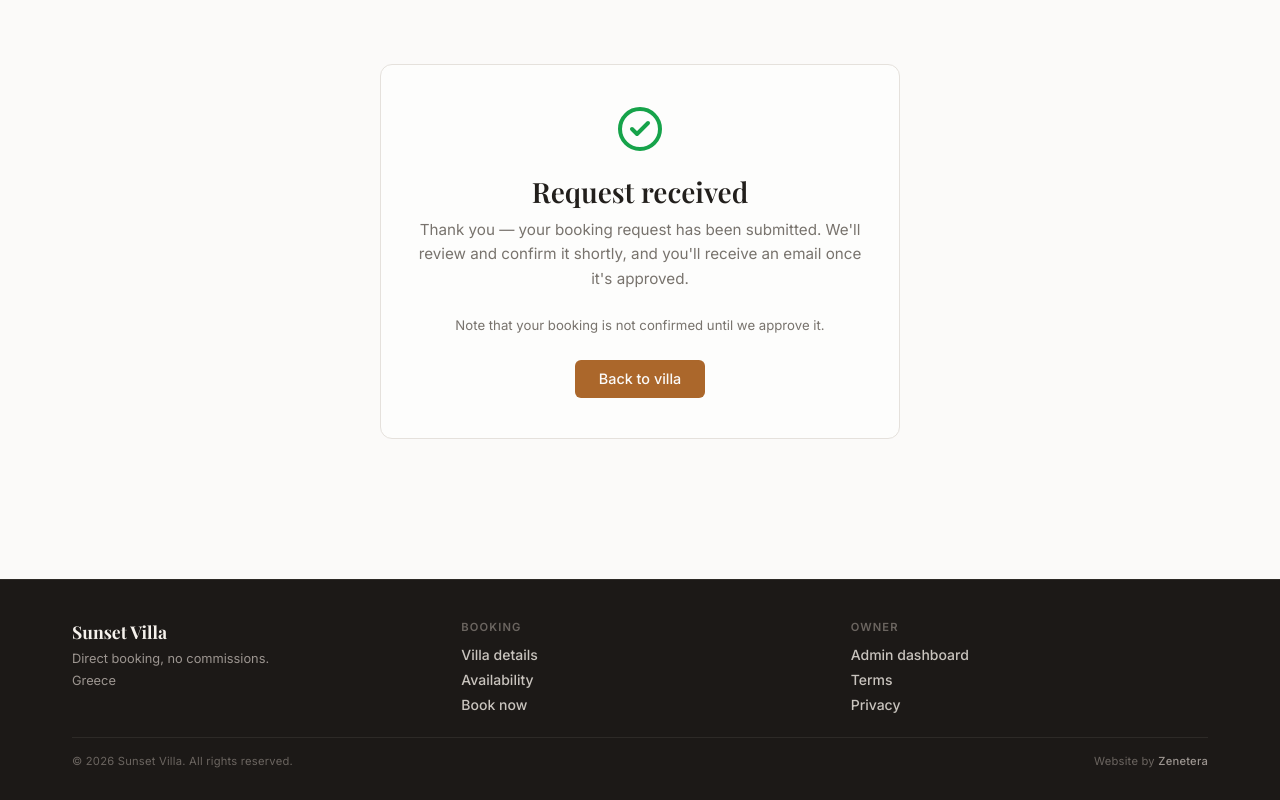
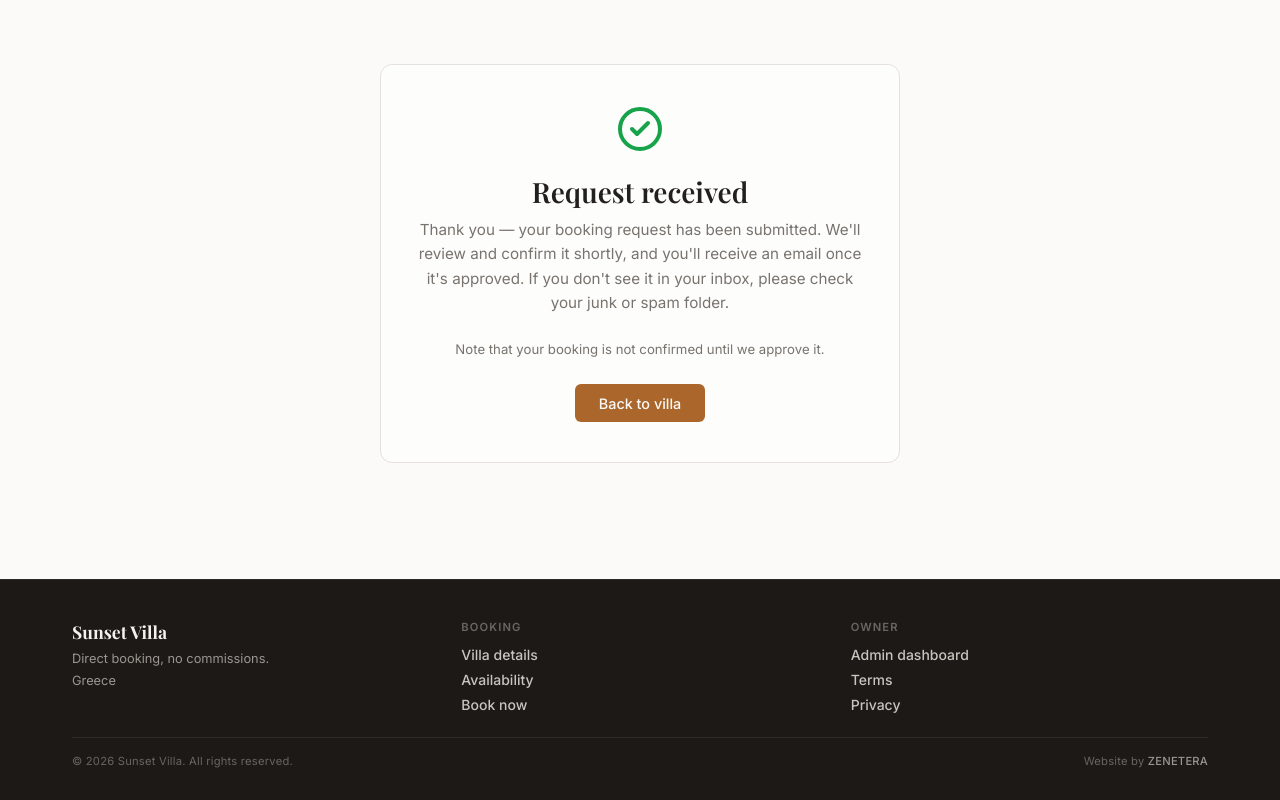
Before and after one commit to Zenetera/client1-villa-booking-fe, a React (Vite) app: page /booking-confirmation in a window 1280 px wide. Built offline with nearby package versions, Linux system fonts and the light colour scheme; no server answers.

Commit message:
UI update

```diff
--- a/src/components/public/Footer/Footer.tsx
+++ b/src/components/public/Footer/Footer.tsx
@@ -54,7 +54,7 @@ export function Footer() {
           <span>
             Website by{' '}
             <a href="https://www.zenetera.com/" target="_blank" rel="noopener noreferrer" className={styles.watermarkLink}>
-              Zenetera
+              ZENETERA
             </a>
           </span>
         </div>
--- a/src/pages/public/BookingSuccessPage/BookingSuccessPage.tsx
+++ b/src/pages/public/BookingSuccessPage/BookingSuccessPage.tsx
@@ -13,7 +13,8 @@ export function BookingSuccessPage() {
         <h1 className={styles.title}>Request received</h1>
         <p className={styles.subtitle}>
           Thank you — your booking request has been submitted. We'll review and confirm it shortly,
-          and you'll receive an email once it's approved.
+          and you'll receive an email once it's approved. If you don't see it in your inbox, please
+          check your junk or spam folder.
         </p>
         {reference && (
           <div className={styles.refBox}>
```
